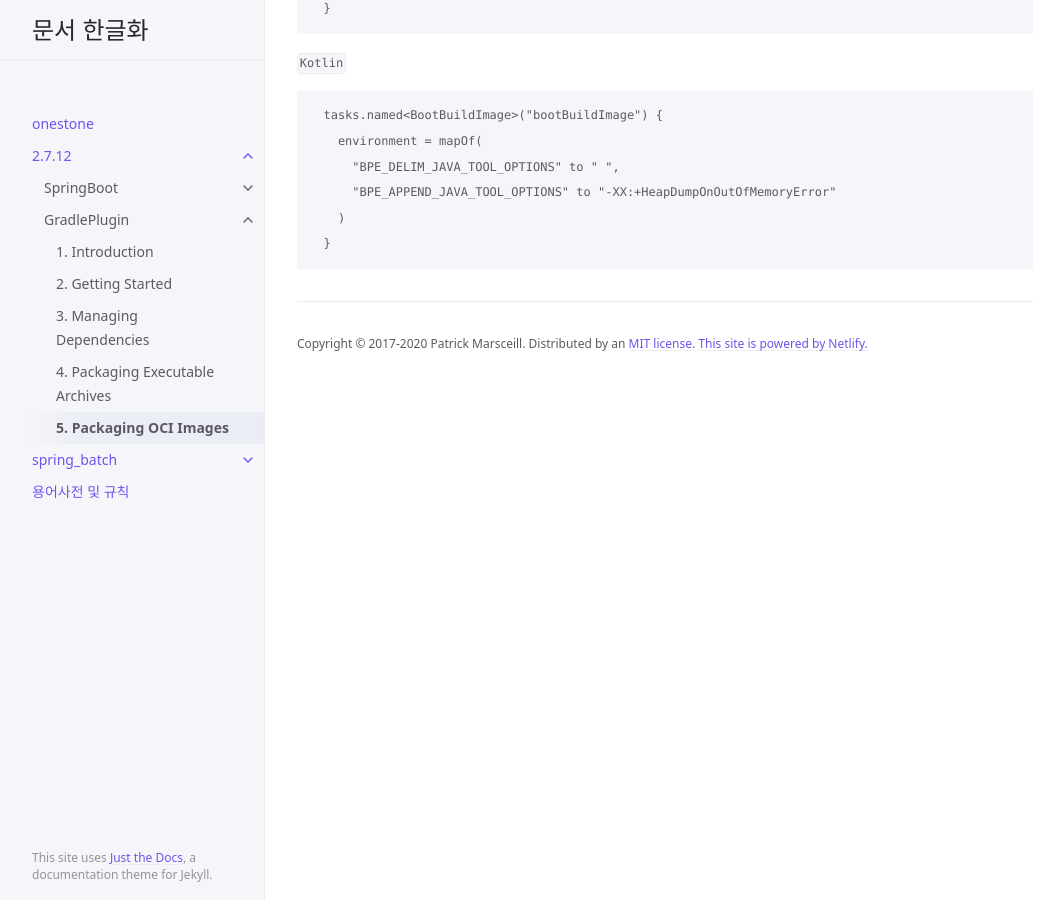
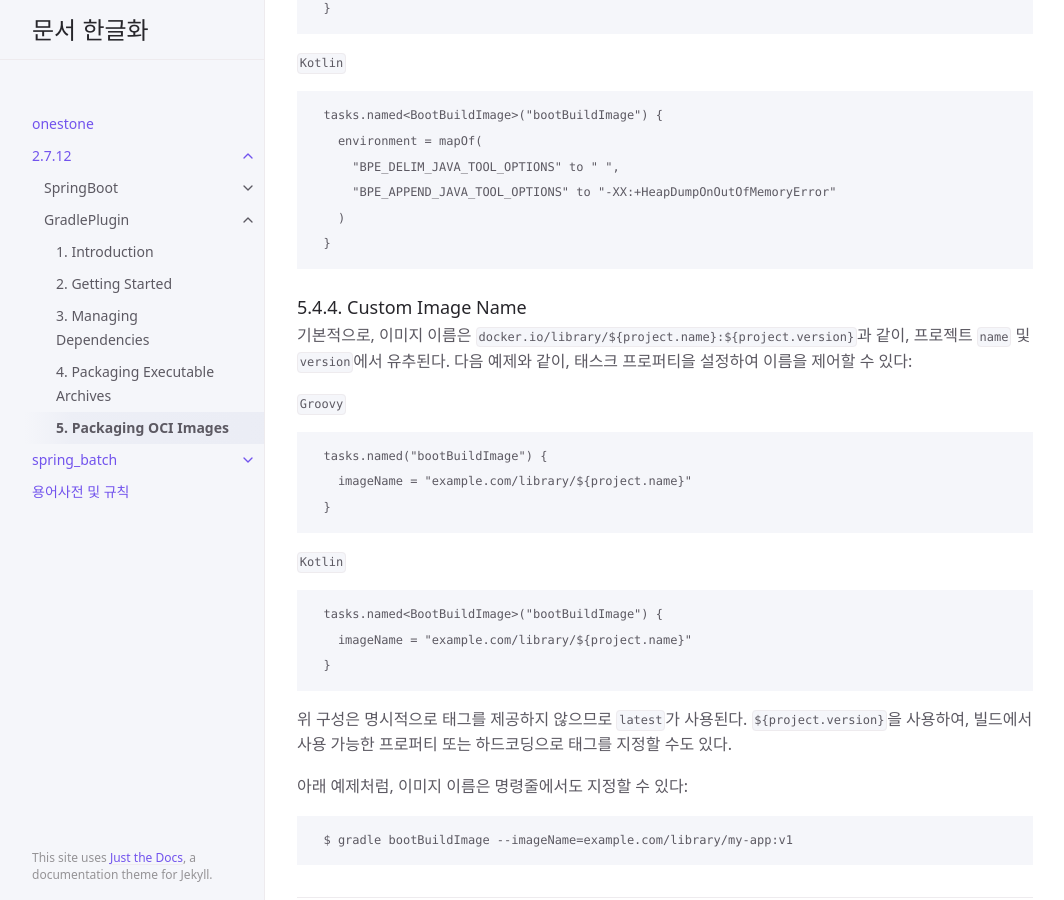
Before and after one commit to onestone9900/onestone9900.github.io, a Jekyll site: the page built from docs/2.7.12/gradle_plugin/5. packaging_OCI_Images.md, in a window 1280 px wide and 900 px high, scrolled down 7068 px. Shown: the whole window, without its empty margins (107-1171 px from the left). Built offline with Jekyll 4.4.1, drawn with Linux system fonts in a browser that asks for light colours.

Commit message:
docs: 5. Packaging OCI Images - 5.4.4

````diff
--- a/docs/2.7.12/gradle_plugin/5. packaging_OCI_Images.md
+++ b/docs/2.7.12/gradle_plugin/5. packaging_OCI_Images.md
@@ -170,3 +170,27 @@ Paketo 자바 빌드팩은 `JAVA_TOOL_OPTIONS` [환경 변수를 설정](https:/
     )
   }
 ```
+
+### 5.4.4. Custom Image Name
+기본적으로, 이미지 이름은 `docker.io/library/${project.name}:${project.version}`과 같이, 프로젝트 `name` 및 `version`에서 유추된다. 다음 예제와 같이, 태스크 프로퍼티을 설정하여 이름을 제어할 수 있다:
+
+`Groovy`
+```
+  tasks.named("bootBuildImage") {
+    imageName = "example.com/library/${project.name}"
+  }
+```
+`Kotlin`
+```
+  tasks.named<BootBuildImage>("bootBuildImage") {
+    imageName = "example.com/library/${project.name}"
+  }
+```
+
+위 구성은 명시적으로 태그를 제공하지 않으므로 `latest`가 사용된다. `${project.version}`을 사용하여, 빌드에서 사용 가능한 프로퍼티 또는 하드코딩으로 태그를 지정할 수도 있다.
+
+아래 예제처럼, 이미지 이름은 명령줄에서도 지정할 수 있다:
+
+```
+  $ gradle bootBuildImage --imageName=example.com/library/my-app:v1
+```
````
